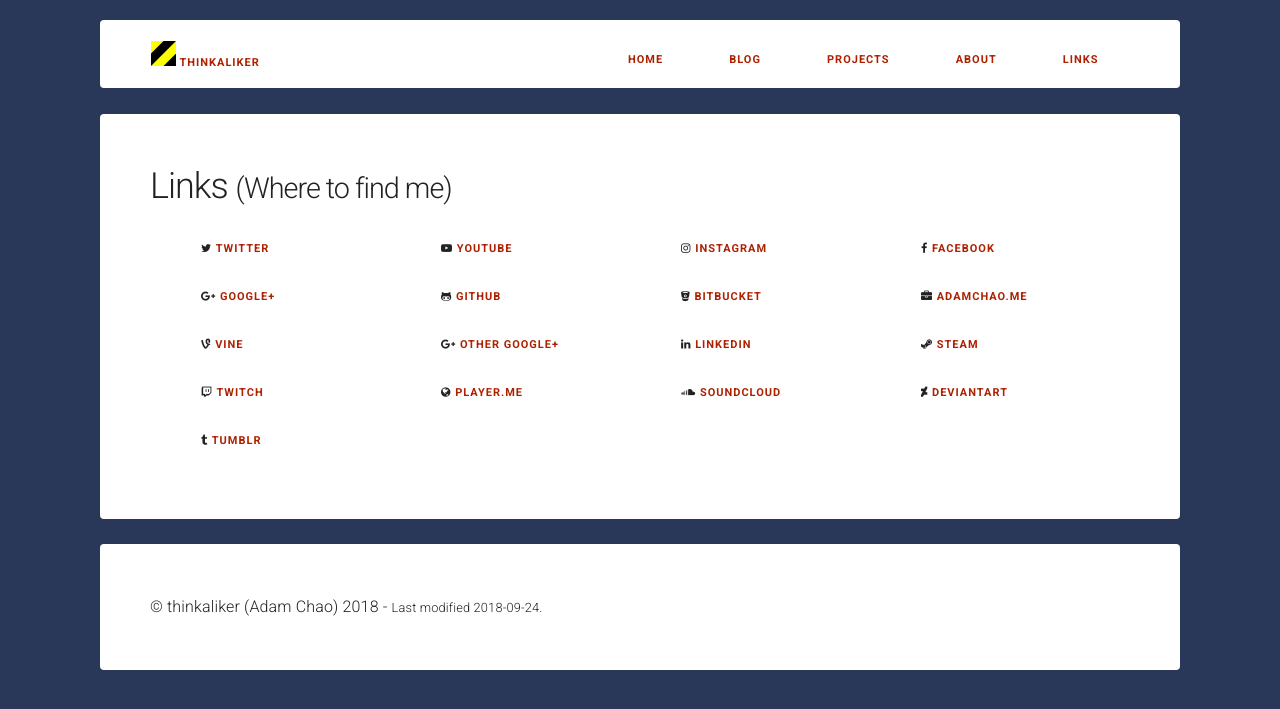
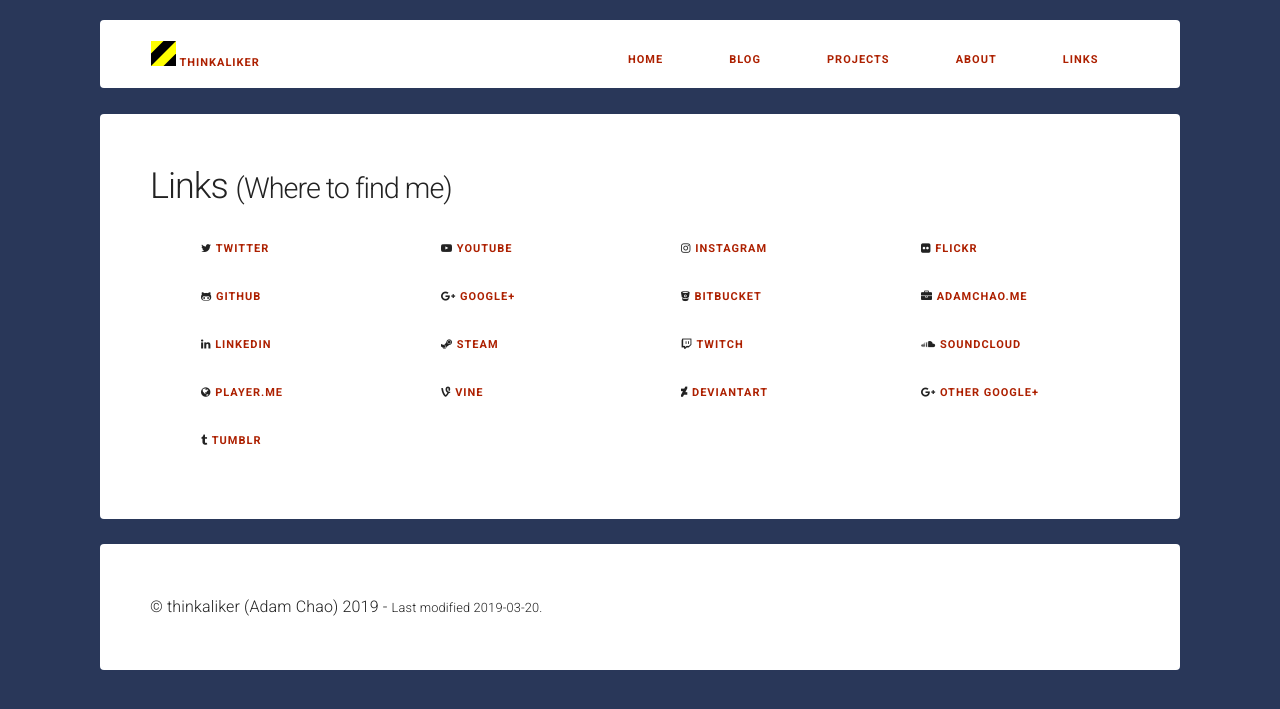
Before and after one commit to thinkaliker/thinkaliker.com, a Jekyll site: the page built from _posts/1000-01-01-links.md, in a window 1280 px wide. Shown: the top 709 px of the page. Built offline with Jekyll 4.4.1, drawn with Linux system fonts in a browser that asks for light colours; nearby versions of some CDN libraries; comment, search, counter and statistics services are not loaded.

Commit message:
updated links, about page

```diff
--- a/_includes/footer.html
+++ b/_includes/footer.html
@@ -1,5 +1,5 @@
 <div id="row" class="content">
-  <div>&copy; thinkaliker (Adam Chao) 2018 - <small>Last modified 2018-09-24.</small></div>
+  <div>&copy; thinkaliker (Adam Chao) 2019 - <small>Last modified 2019-03-20.</small></div>
 </div>
 
 <script src="https://cdnjs.cloudflare.com/ajax/libs/anchor-js/3.2.2/anchor.min.js"></script>
--- a/_posts/1000-01-01-links.md
+++ b/_posts/1000-01-01-links.md
@@ -13,28 +13,28 @@
     <div class="column column-25"><a class="button button-clear" href="https://twitter.com/thinkaliker" target="_blank"><i class="fa fa-twitter"></i> Twitter</a></div>
     <div class="column column-25"><a class="button button-clear" href="https://youtube.com/thinkaliker" target="_blank"><i class="fa fa-youtube-play"></i> YouTube</a></div>
     <div class="column column-25"><a class="button button-clear" href="https://instagram.com/thinkaliker" target="_blank"><i class="fa fa-instagram"></i> Instagram</a></div>
-    <div class="column column-25"><a class="button button-clear" href="https://facebook.com/thinkaliker" target="_blank"><i class="fa fa-facebook"></i> Facebook</a></div>
+    <div class="column column-25"><a class="button button-clear" href="https://flickr.com/thinkaliker" target="_blank"><i class="fa fa-flickr"></i> Flickr</a></div>
   </div>
 
   <div class="row">
+    <div class="column column-25"><a class="button button-clear" href="https://github.com/thinkaliker" target="_blank"><i class="fa fa-github-alt"></i> GitHub</a></div>
     <div class="column column-25"><a class="button button-clear" href="https://plus.google.com/+AdamChao" target="_blank"><i class="fa fa-google-plus"></i> Google+</a></div>
-    <div class="column column-25"><a class="button button-clear" href="https://github.com/thinkaliker" target="_blank"><i class="fa fa-github-alt"></i> GitHub</a></div>
     <div class="column column-25"><a class="button button-clear" href="https://bitbucket.org/thinkaliker" target="_blank"><i class="fa fa-bitbucket"></i> BitBucket</a></div>
     <div class="column column-25"><a class="button button-clear" href="https://adamchao.me" target="_blank"><i class="fa fa-briefcase"></i> AdamChao.me</a></div>
   </div>
 
   <div class="row">
-    <div class="column column-25"><a class="button button-clear" href="https://vine.co/thinkaliker" target="_blank"><i class="fa fa-vine"></i> Vine</a></div>
-    <div class="column column-25"><a class="button button-clear" href="https://plus.google.com/+thinkalikertk" target="_blank"><i class="fa fa-google-plus"></i> Other Google+</a></div>
     <div class="column column-25"><a class="button button-clear" href="https://linkedin.com/in/adamchao1" target="_blank"><i class="fa fa-linkedin"></i> LinkedIn</a></div>
     <div class="column column-25"><a class="button button-clear" href="https://steamcommunity.com/id/thinkaliker/"><i class="fa fa-steam"></i> Steam</a></div>
+    <div class="column column-25"><a class="button button-clear" href="https://twitch.tv/thinkaliker/" target="_blank"><i class="fa fa-twitch"></i> Twitch</a></div>
+    <div class="column column-25"><a class="button button-clear" href="https://soundcloud.com/thinkaliker" target="_blank"><i class="fa fa-soundcloud"></i> SoundCloud</a></div>
   </div>
 
   <div class="row">
-    <div class="column column-25"><a class="button button-clear" href="https://twitch.tv/thinkaliker/" target="_blank"><i class="fa fa-twitch"></i> Twitch</a></div>
     <div class="column column-25"><a class="button button-clear" href="https://player.me/thinkaliker" target="_blank"><i class="fa fa-globe"></i> Player.me</a></div>
-    <div class="column column-25"><a class="button button-clear" href="https://soundcloud.com/thinkaliker" target="_blank"><i class="fa fa-soundcloud"></i> SoundCloud</a></div>
+    <div class="column column-25"><a class="button button-clear" href="https://vine.co/thinkaliker" target="_blank"><i class="fa fa-vine"></i> Vine</a></div>
     <div class="column column-25"><a class="button button-clear" href="https://thinkaliker.deviantart.com/" target="_blank"><i class="fa fa-deviantart"></i> DeviantArt</a></div>
+    <div class="column column-25"><a class="button button-clear" href="https://plus.google.com/+thinkalikertk" target="_blank"><i class="fa fa-google-plus"></i> Other Google+</a></div>
   </div>
 
   <div class="row">
```
Also changed, not shown: _posts/1000-01-01-about.md (+1 -1 lines).
